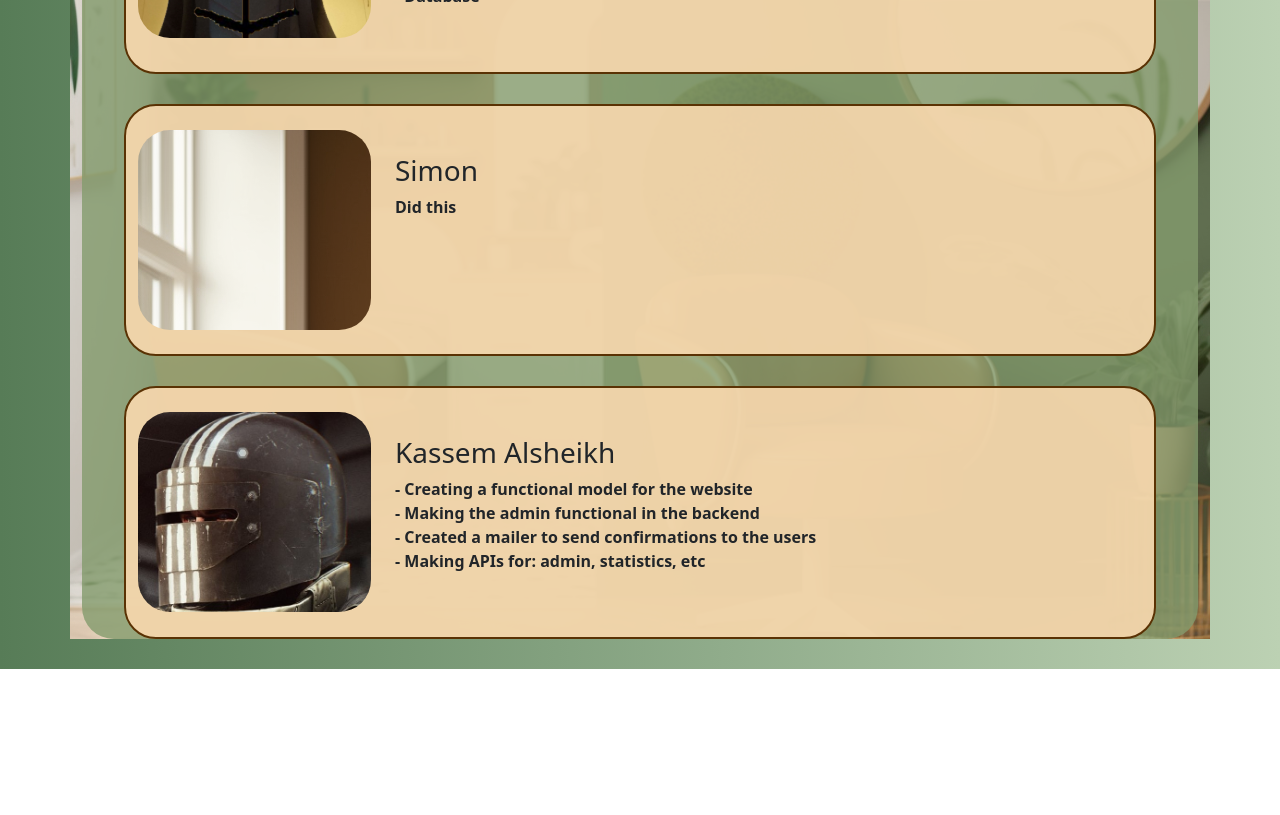
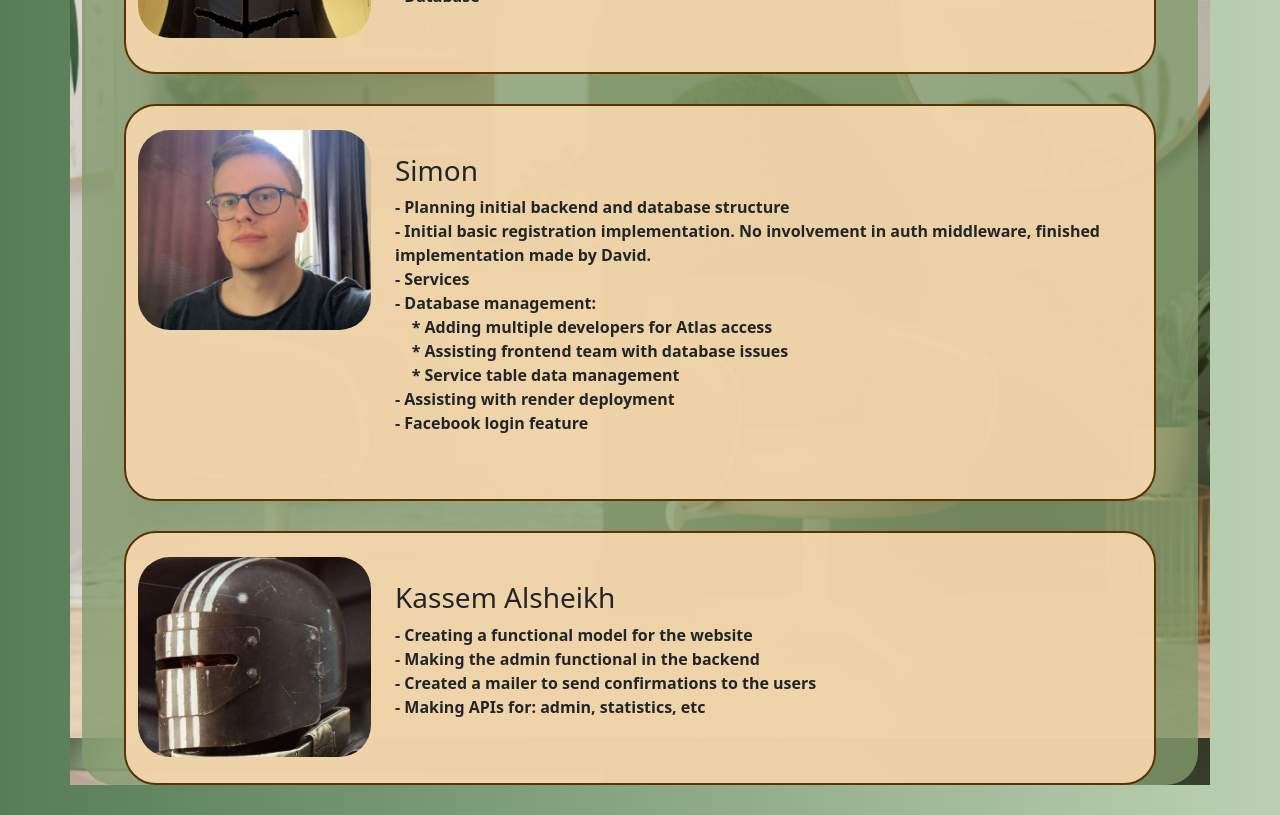
Before and after one commit to Asom98/fullstack, a React (Vite) app: page /about in a window 1280 px wide. Shown: the part 1460-2275 px from the top of the page. Before the commit the page ends 2129 px from the top, so only its background shows below. Built offline with nearby package versions, Linux system fonts and the light colour scheme.

Commit message:
Added about section for Simon

```diff
--- a/src/components/AboutPage.jsx
+++ b/src/components/AboutPage.jsx
@@ -70,11 +70,23 @@ export function AboutPage() {
         </Row>
         <Row className="developer-row rounded-5">
           <Col xs={12} md={3}>
-            <Container className="developer-pic rounded-5 mt-4 mb-4"></Container>
+            <Container className="developer-pic-Simon rounded-5 mt-4 mb-4"></Container>
           </Col>
           <Col xs={12} md={9} className="mb-5 mt-5">
             <h3>Simon</h3>
-            <p>Did this</p>
+            <p>
+              - Planning initial backend and database structure
+              <br />- Initial basic registration implementation. No involvement
+              in auth middleware, finished implementation made by David.
+              <br />- Services <br />- Database management:
+              <br />
+              &nbsp;&nbsp;&nbsp;&nbsp;* Adding multiple developers for Atlas
+              access <br />
+              &nbsp;&nbsp;&nbsp;&nbsp;* Assisting frontend team with database
+              issues <br />
+              &nbsp;&nbsp;&nbsp;&nbsp;* Service table data management <br />-
+              Assisting with render deployment <br />- Facebook login feature
+            </p>
           </Col>
         </Row>
         <Row className="developer-row rounded-5">
--- a/src/components/css/About.css
+++ b/src/components/css/About.css
@@ -17,6 +17,12 @@
 
 .developer-pic-Kassim {
   background-image: url("../backgrounds/Kassim.jpg") !important;
+  height: 200px;
+  background-size: cover;
+}
+
+.developer-pic-Simon {
+  background-image: url("../backgrounds/Simon.png") !important;
   height: 200px;
   background-size: cover;
 }
```
Also changed, not shown: src/components/backgrounds/Simon.png (added).
